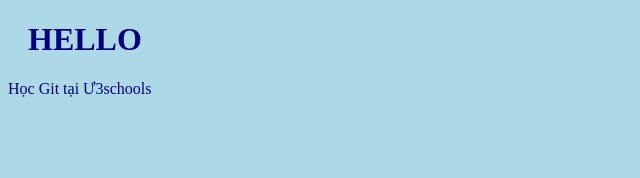
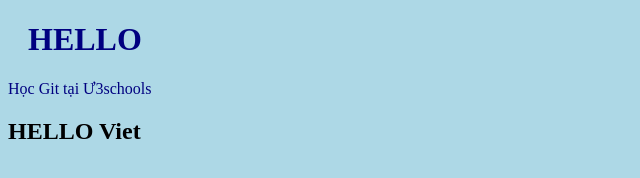
Before and after one commit to 170102viet/myproject, a plain HTML site: page index.html in a window 1280 px wide. Shown: the whole page, without its empty margins (0-640 px from the left). Drawn offline with Linux system fonts and the light colour scheme.

Commit message:
update index.html with emergency fix

```diff
--- a/index.html
+++ b/index.html
@@ -9,5 +9,6 @@
 <body>
     <h1>HELLO</h1>
     <a href="https://www.w3schools.com/git/git_staging_environment.asp?remote=github">Học Git tại Ư3schools</a>
+    <h2> HELLO Viet </h2>
 </body>
 </html>
```
